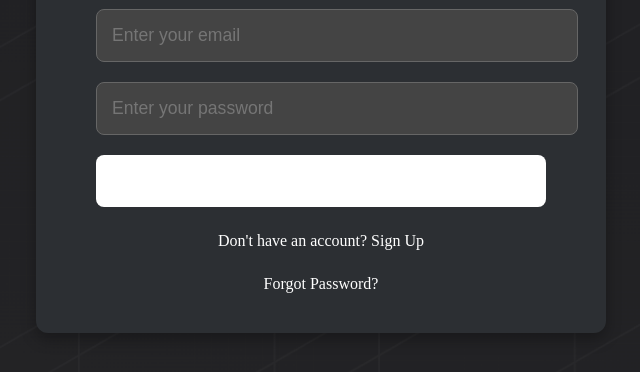
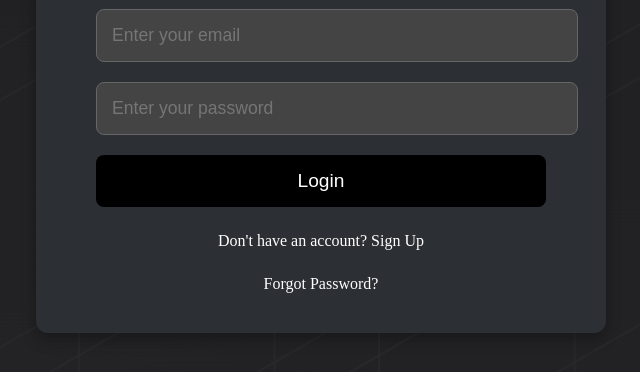
Before and after one commit to deveshrathore123/login_page-, a plain HTML site: page index.html in a window 1280 px wide. Shown: the part 304-676 px from the top of the page, without its empty margins (319-959 px from the left). Drawn offline with Linux system fonts and the light colour scheme.

Commit message:
Update index.html

```diff
--- a/index.html
+++ b/index.html
@@ -76,7 +76,7 @@
         }
 
         .btn {
-            background-color: #fff; /* Stylish Purple */
+            background-color: #000; /* Stylish Purple */
             color: #fff;
             border: none;
             padding: 15px;
@@ -88,7 +88,7 @@
         }
 
         .btn:hover {
-            background-color: #fff; /* Darker Purple on hover */
+            background-color: #000; /* Darker Purple on hover */
         }
 
         .forgot-password,
```
